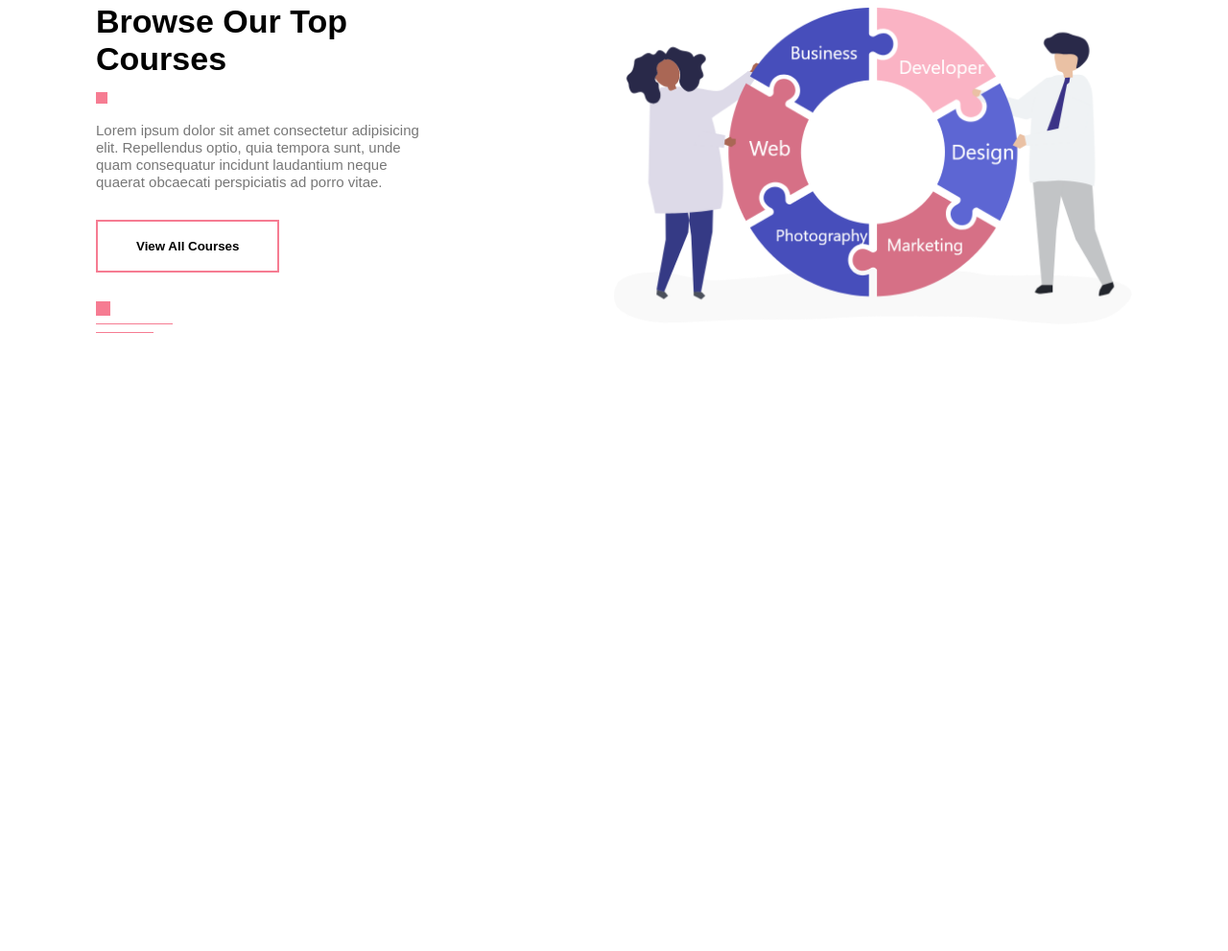
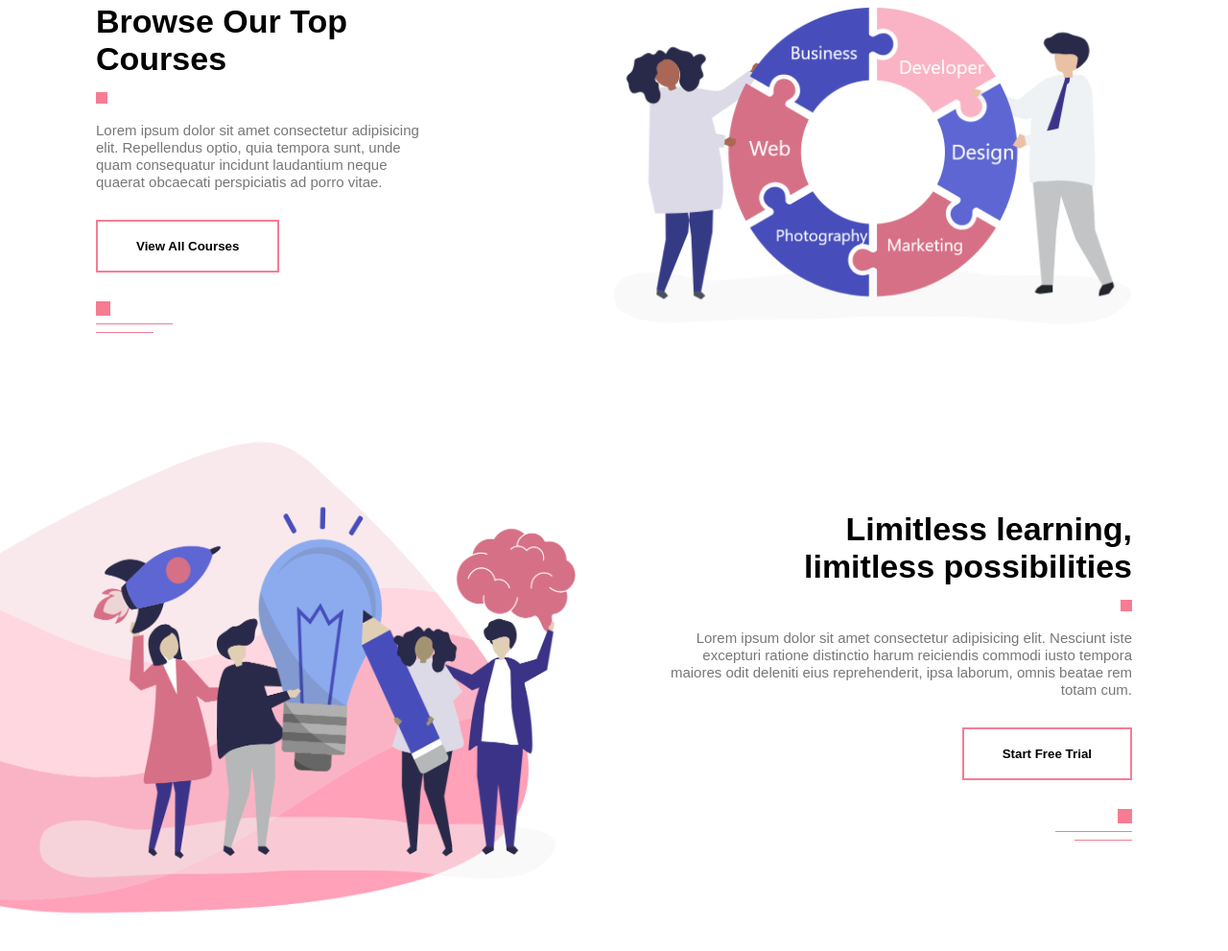
Before and after one commit to nikunjrawatwrk/Simp-info-ws, a plain HTML site: page index.html in a window 1280 px wide. Shown: the part 1926-2917 px from the top of the page at 96% size. Before the commit the page ends 2273 px from the top, so only its background shows below. Drawn offline with Linux system fonts and the light colour scheme.

Commit message:
Offer Section Completed

```diff
--- a/index.html
+++ b/index.html
@@ -130,6 +130,31 @@
       </div>
     </section>
 
+    <!-- Offer -->
+    <section id="offer">
+      <div class="about-left-col">
+        <img src="images/offer.png" />
+      </div>
+      <div class="about-right-col">
+        <div class="about-text">
+          <h1>Limitless learning,<br />limitless possibilities</h1>
+          <span class="square"></span>
+          <p>
+            Lorem ipsum dolor sit amet consectetur adipisicing elit. Nesciunt
+            iste excepturi ratione distinctio harum reiciendis commodi iusto
+            tempora maiores odit deleniti eius reprehenderit, ipsa laborum,
+            omnis beatae rem totam cum.
+          </p>
+          <button class="common-btn">Start Free Trial</button>
+          <div class="line">
+            <span class="line-1"></span><br />
+            <span class="line-2"></span><br />
+            <span class="line-3"></span><br />
+          </div>
+        </div>
+      </div>
+    </section>
+
     <script>
       var menuBtn = document.getElementById("menuBtn");
       var sideNav = document.getElementById("sideNav");
--- a/style.css
+++ b/style.css
@@ -102,7 +102,8 @@ nav ul li a {
 }
 
 /*----about----*/
-#about {
+#about,
+#offer {
   padding: 100px 0;
   display: flex;
   align-items: center;
@@ -195,3 +196,8 @@ nav ul li a {
 .course-text button {
   margin: 30px 0;
 }
+
+/*----offer----*/
+#offer button {
+  margin: 30px 0;
+}
```
